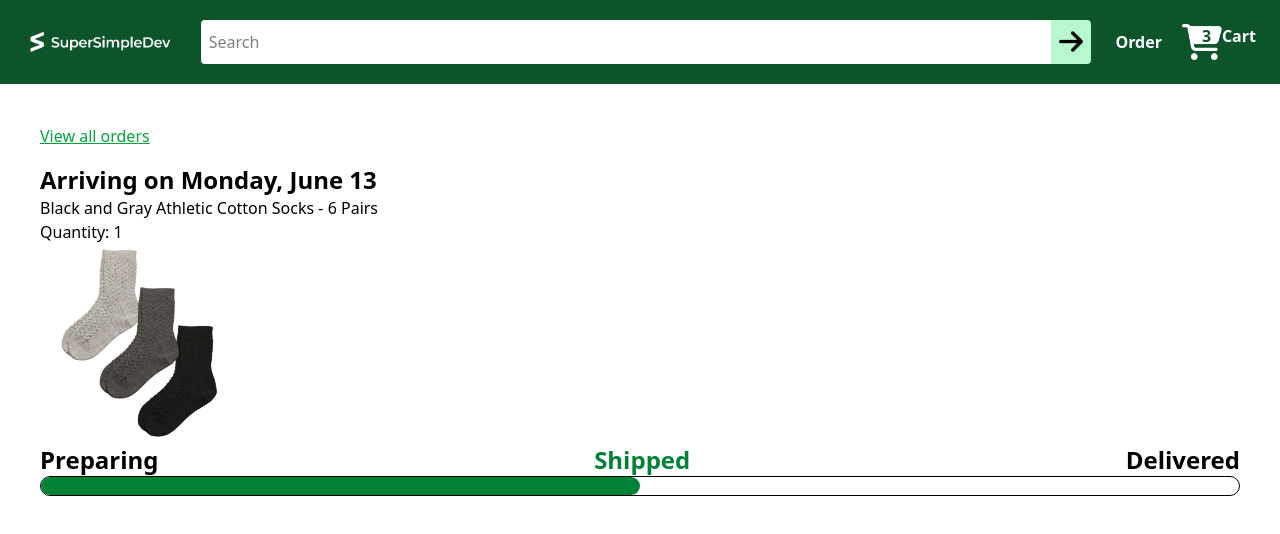
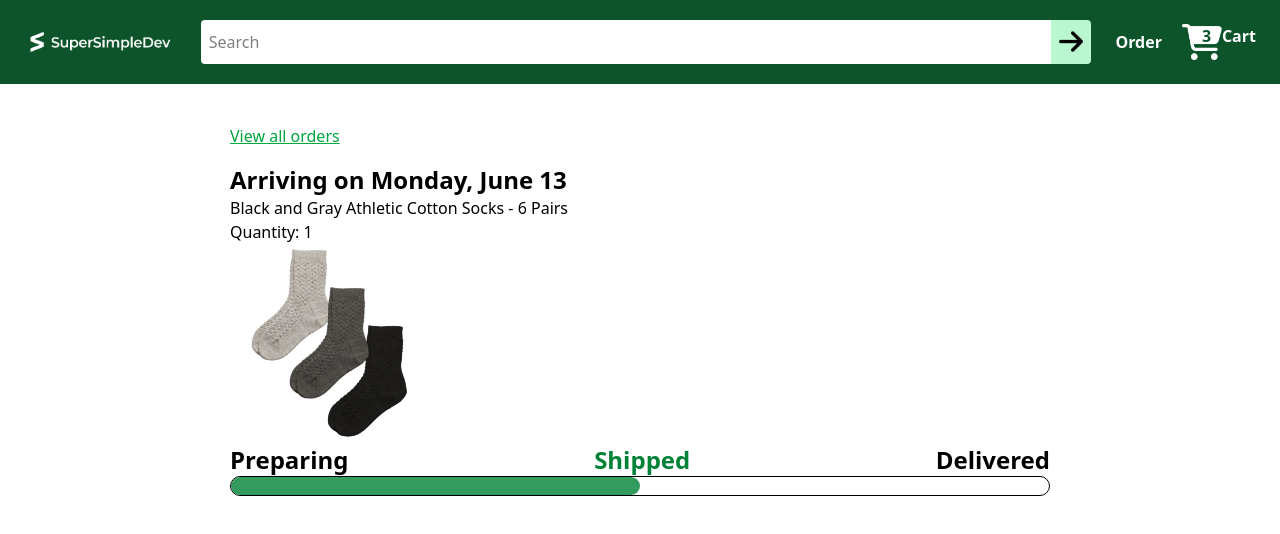
Before and after one commit to Ermi-haimi/ecommerce-nexus, a React (Vite) app: page /pages/Tracking in a window 1280 px wide. Shown: the top 534 px of the page. Built offline with nearby package versions, Linux system fonts and the light colour scheme.

Commit message:
add a max-width

```diff
--- a/src/pages/Tracking.jsx
+++ b/src/pages/Tracking.jsx
@@ -3,7 +3,7 @@ import socks from "../assets/images/products/athletic-cotton-socks-6-pairs.jpg"
 
 function Tracking(props) {
 
-    return <div className="p-10">
+    return <div className="p-10 max-w-[900px] m-auto">
       <div className="">
     <Link to="/pages/Order"  className="underline text-green-600 ">View all orders</Link>
 
@@ -38,7 +38,7 @@ function Tracking(props) {
         </div>
 
         <div className="h-5 border rounded-xl">
-          <div className="w-1/2 bg-green-700 h-full rounded-xl"></div>
+          <div className="w-1/2 bg-green-700 h-full opacity-80 rounded-xl"></div>
         </div>
       </div>
     </div>
```
